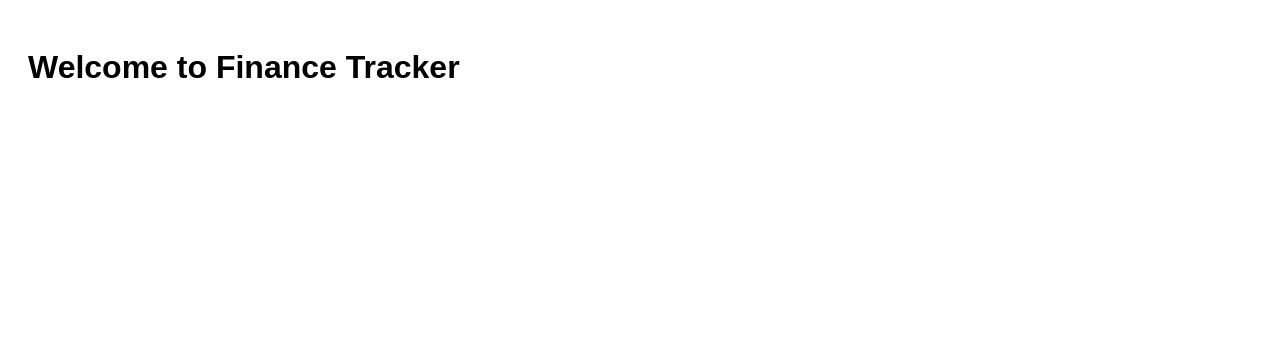
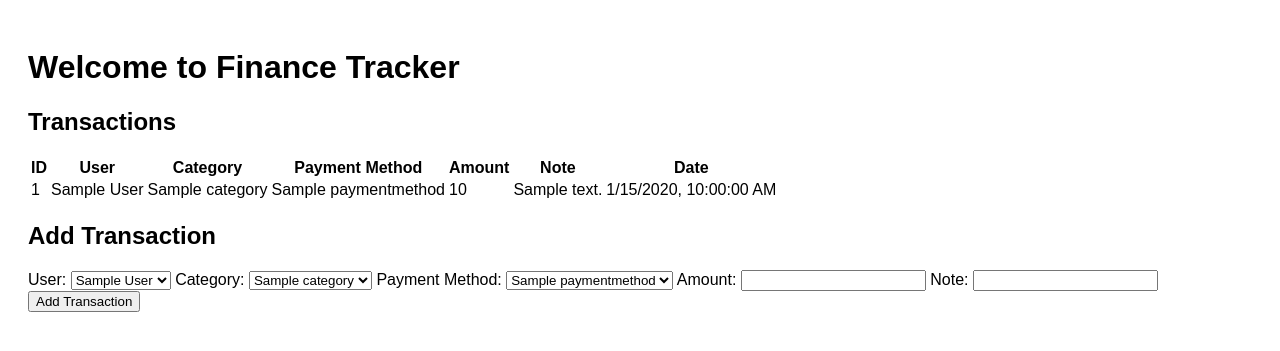
Before and after one commit to paulionel/finance-tracker, a FastAPI app: page / in a window 1280 px wide. Shown: the top 351 px of the page. Run offline with FastAPI, Linux system fonts and the light colour scheme; tables that the repository leaves empty hold one stand-in row (values such as "Sample post").

Commit message:
Fix table to pull names rather than Ids

```diff
--- a/app/main.py
+++ b/app/main.py
@@ -1,13 +1,14 @@
-from fastapi import FastAPI, HTTPException, Request
+from fastapi import FastAPI, HTTPException, Request, Depends
+from sqlalchemy.orm import Session
 from fastapi.staticfiles import StaticFiles
 from fastapi.templating import Jinja2Templates
-from app.db import init_db
+from app.db import get_db, init_db
 from app.models import Transaction, User, Category, PaymentMethod
 from app.crud import (
     create_transaction, get_transaction, get_transactions, update_transaction, delete_transaction,
     create_user, get_user, get_users, update_user, delete_user,
     create_category, get_category, get_categories, update_category, delete_category,
-    create_payment_method, get_payment_method, get_payment_methods, update_payment_method, delete_payment_method
+    create_payment_method, get_payment_method, get_payment_methods, update_payment_method, delete_payment_method, get_transactions_with_names
 )
 
 app = FastAPI(title="Finance Tracker")
@@ -35,9 +36,13 @@ def read_root(request: Request):
 def api_create_transaction(transaction: Transaction):
     return create_transaction(transaction)
 
-@app.get("/transactions/", response_model=list[Transaction])
+@app.get("/transactions/raw", response_model=list[Transaction])
 def api_get_transactions(skip: int = 0, limit: int = 100):
     return get_transactions(skip, limit)
+
+@app.get("/transactions/")
+def read_transactions(db: Session = Depends(get_db)):
+    return get_transactions_with_names(db)
 
 @app.get("/transactions/{transaction_id}", response_model=Transaction)
 def api_get_transaction(transaction_id: int):
--- a/static/script.js
+++ b/static/script.js
@@ -1,2 +1,68 @@
-console.log("Frontend JS loaded")
-// later: fetch transactions from /transactions/ endpoint
+console.log("Frontend JS loaded");
+
+// Fetch helper
+async function fetchJSON(url, options = {}) {
+    const res = await fetch(url, options);
+    if (!res.ok) throw new Error(`HTTP error! status: ${res.status}`);
+    return res.json();
+}
+
+// Populate dropdowns
+async function populateDropdowns() {
+    const users = await fetchJSON('/users/');
+    const categories = await fetchJSON('/categories/');
+    const paymentMethods = await fetchJSON('/payment-methods/');
+
+    const userSelect = document.getElementById('user');
+    users.forEach(u => userSelect.appendChild(new Option(u.name, u.id)));
+
+    const categorySelect = document.getElementById('category');
+    categories.forEach(c => categorySelect.appendChild(new Option(c.name, c.id)));
+
+    const paymentSelect = document.getElementById('payment-method');
+    paymentMethods.forEach(p => paymentSelect.appendChild(new Option(p.name, p.id)));
+}
+
+// Fetch and display transactions
+async function loadTransactions() {
+    const transactions = await fetchJSON('/transactions/');
+    const tbody = document.querySelector('#transactions-table tbody');
+    tbody.innerHTML = '';
+    transactions.forEach(t => {
+        const row = document.createElement('tr');
+        row.innerHTML = `
+            <td>${t.id}</td>
+            <td>${t.user}</td>
+            <td>${t.category}</td>
+            <td>${t.payment_method}</td>
+            <td>${t.amount}</td>
+            <td>${t.note || ''}</td>
+            <td>${new Date(t.timestamp).toLocaleString()}</td>
+        `;
+        tbody.appendChild(row);
+    });
+}
+
+// Form submission
+document.getElementById('transaction-form').addEventListener('submit', async (e) => {
+    e.preventDefault();
+    const payload = {
+        user_id: parseInt(document.getElementById('user').value),
+        category_id: parseInt(document.getElementById('category').value),
+        payment_method_id: parseInt(document.getElementById('payment-method').value),
+        amount: parseFloat(document.getElementById('amount').value),
+        note: document.getElementById('note').value,
+        is_deposit: false
+    };
+    await fetchJSON('/transactions/', {
+        method: 'POST',
+        headers: { 'Content-Type': 'application/json' },
+        body: JSON.stringify(payload)
+    });
+    e.target.reset();
+    loadTransactions();
+});
+
+// Initial load
+populateDropdowns();
+loadTransactions();
--- a/templates/index.html
+++ b/templates/index.html
@@ -1,12 +1,50 @@
 <!DOCTYPE html>
-<html>
+<html lang="en">
 <head>
+    <meta charset="UTF-8">
     <title>Finance Tracker</title>
     <link rel="stylesheet" href="/static/style.css">
 </head>
 <body>
     <h1>Welcome to Finance Tracker</h1>
-    <div id="transactions"></div>
+
+    <h2>Transactions</h2>
+    <table id="transactions-table">
+        <thead>
+            <tr>
+                <th>ID</th>
+                <th>User</th>
+                <th>Category</th>
+                <th>Payment Method</th>
+                <th>Amount</th>
+                <th>Note</th>
+                <th>Date</th>
+            </tr>
+        </thead>
+        <tbody>
+            <!-- Transactions will be populated here -->
+        </tbody>
+    </table>
+
+    <h2>Add Transaction</h2>
+    <form id="transaction-form">
+        <label>User:
+            <select id="user"></select>
+        </label>
+        <label>Category:
+            <select id="category"></select>
+        </label>
+        <label>Payment Method:
+            <select id="payment-method"></select>
+        </label>
+        <label>Amount:
+            <input type="number" step="0.01" id="amount" required>
+        </label>
+        <label>Note:
+            <input type="text" id="note">
+        </label>
+        <button type="submit">Add Transaction</button>
+    </form>
     <script src="/static/script.js"></script>
 </body>
 </html>
```
Also changed, not shown: app/crud.py (+19 -0 lines), app/db.py (+16 -1 lines).
